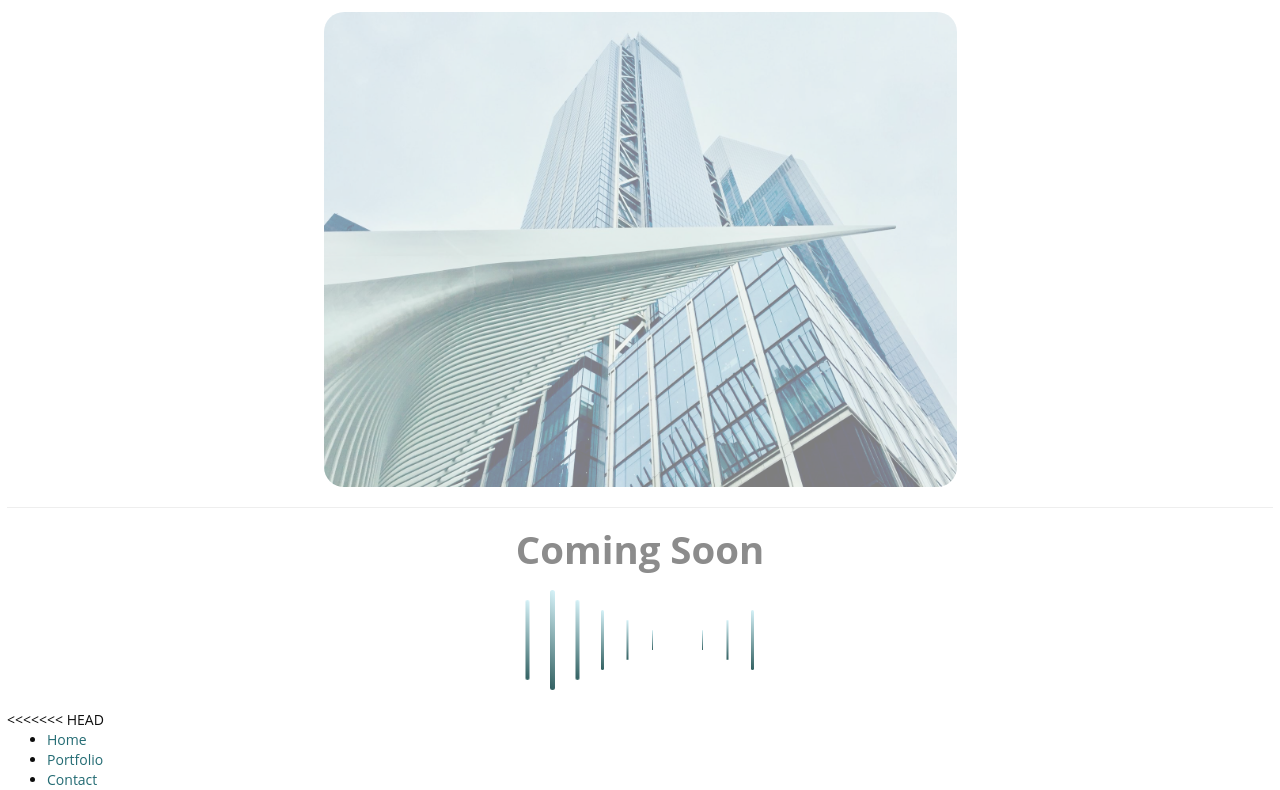
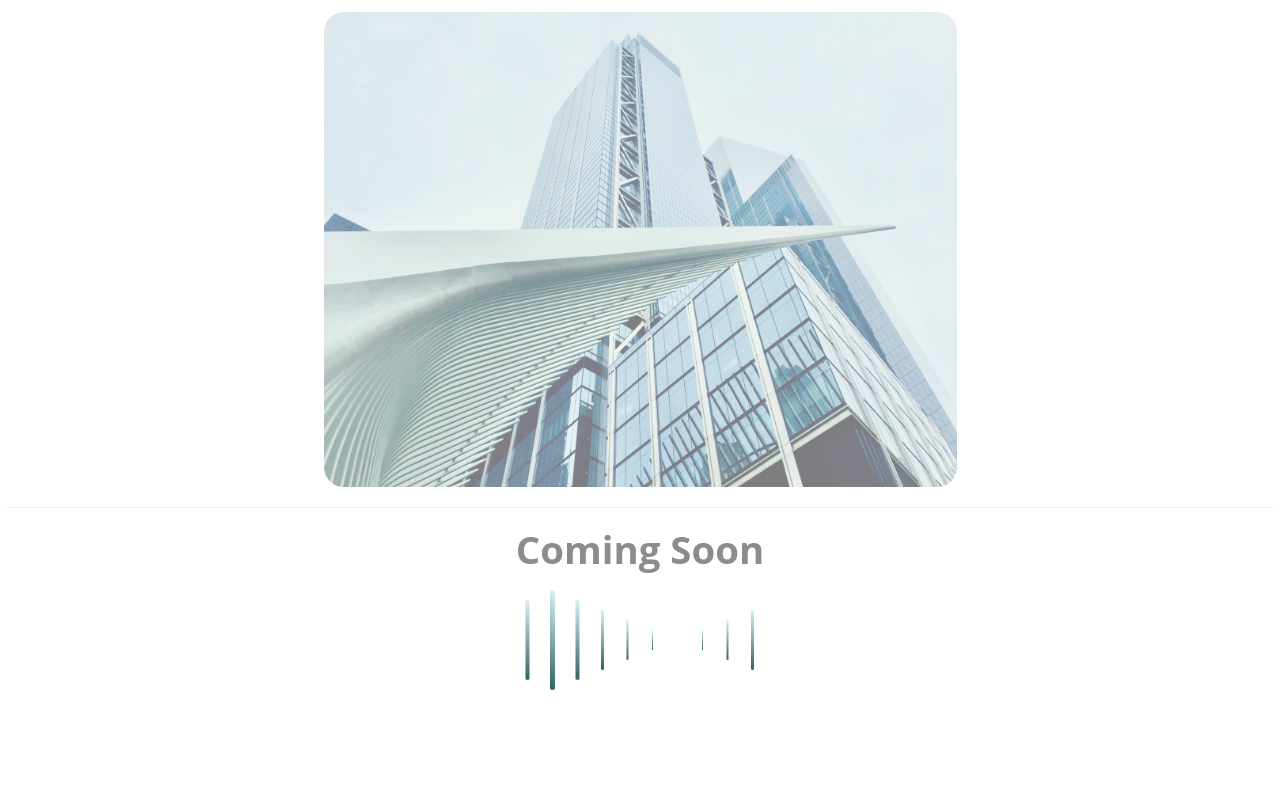
Before and after one commit to iDa-doRo/iDa.github.io, a plain HTML site: page index.html in a window 1280 px wide. Shown: the part 288-1078 px from the top of the page. After the commit the page ends 998 px from the top, so only its background shows below. Drawn offline with nearby package versions, Linux system fonts and the light colour scheme.

Commit message:
Update index.html
eliminated devop content

```diff
--- a/index.html
+++ b/index.html
@@ -86,132 +86,7 @@
         <div class="wave"></div>
       </div>
 
-<<<<<<< HEAD
-<!--       <section class="about">
-=======
-      <!-- <section class="about">
->>>>>>> b2d7f0863d00a2c41bdeaa580a6cde28434d8aff
-        <h3 id="about">A Little About Me</h3>
-        <br />
-        are one of the most common and widespread domestic animals, with a total
-        population of
-        <b>23.7 billion as of 2018</b>, up from more than 19 billion in 2011.
-      </section>
-
-      <section class="service">
-        <h3 id="service">Service</h3>
-        <p>
-          Lorem ipsum dolor sit,<br />
-          amet consectetur adipisicing elit.<br />
-<<<<<<< HEAD
-
-=======
-          <!--br = break line
->>>>>>> b2d7f0863d00a2c41bdeaa580a6cde28434d8aff
-          Cupiditate, ipsum explicabo.<br />
-          Molestias sint nesciunt,<br />
-          exercitationem voluptatum nihil sit laborum,<br />
-          beatae magnam eligendi aliquid nobis<br />
-          doloribus est blanditiis et eum quo!
-        </p>
-      </section>
-      <section class="portfolio">
-        <h3 id="portfolio">Portfolio</h3>
-        <p>
-          ipsum dolor sit amet consectetur adipisicing elit. Maiores illum
-          libero distinctio harum beatae quis?
-        </p>
-        <ul>
-          <li>
-            Web Development
-            <ul>
-              <li>Project 1</li>
-              <li>Project 2</li>
-              <li>Project 3</li>
-            </ul>
-          </li>
-          <li>
-            App Development
-            <ul>
-              <li>Project 1</li>
-              <li>Project 2</li>
-            </ul>
-          </li>
-          <li>
-            UI/UX
-            <ul>
-              <li>Project 1</li>
-              <li>Project 2</li>
-            </ul>
-          </li>
-          <li>
-            Product Design
-            <ul>
-              <li>Project 1</li>
-              <li>Project 2</li>
-              <li>Project 3</li>
-            </ul>
-          </li>
-        </ul>
-      </section>
-      <section class="contact">
-        <h3 id="contact">Contact</h3>
-        <form action="/dummy">
-          <div>
-            <h4>Personal Data</h4>
-            <label for="fname">First Name: </label>
-            <input type="text" id="fname" name="fname" required />
-            <label for="sname">Last Name: </label>
-            <input type="text" id="sname" name="sname" required />
-          </div>
-          <br />
-          <div>
-            <label for="mail">Email adress: </label>
-            <input type="email" name="mail" id="mail" required />
-            <label for="pass">Password: </label>
-            <input
-              type="password"
-              name="pass"
-              id="pass"
-              minlength="8"
-              maxlength="15"
-              required
-            />
-          </div>
-          <br />
-          <div>
-            <label for="pref">What is your contact related to? </label>
-            <select name="preference" id="pref">
-              <option value="prog">Web Development</option>
-              <option value="phot">App Development</option>
-              <option value="ui">UI/UX</option>
-              <option value="des">Product Design</option>
-            </select>
-          </div>
-          <hr />
-          <div>
-            <h4>How did you find about us?</h4>
-            <input type="radio" name="select" id="linked" value="LinkedIn" />
-            <label for="linked">LinkedIn</label><br />
-            <input type="radio" name="select" id="google" value="google" />
-            <label for="google">Google</label><br />
-            <input type="radio" name="select" id="friend" value="friend" />
-            <label for="friend">Friend suggestion</label><br />
-            <input type="radio" name="select" id="pod" value="podcast" />
-            <label for="pod">PodCast</label>
-          </div>
-          <br />
-        </form>
-        <button type="submit">Submit From</button>
-      </section> -->
-    </main>
-    <footer>
-      <ul>
-        <li><a href="index.html#home">Home</a></li>
-        <li><a href="">Portfolio</a></li>
-        <li><a href="">Contact</a></li>
-      </ul>
-    </footer>
+  </main>
     <script src="index.js"></script>
   </body>
 </html>
```
